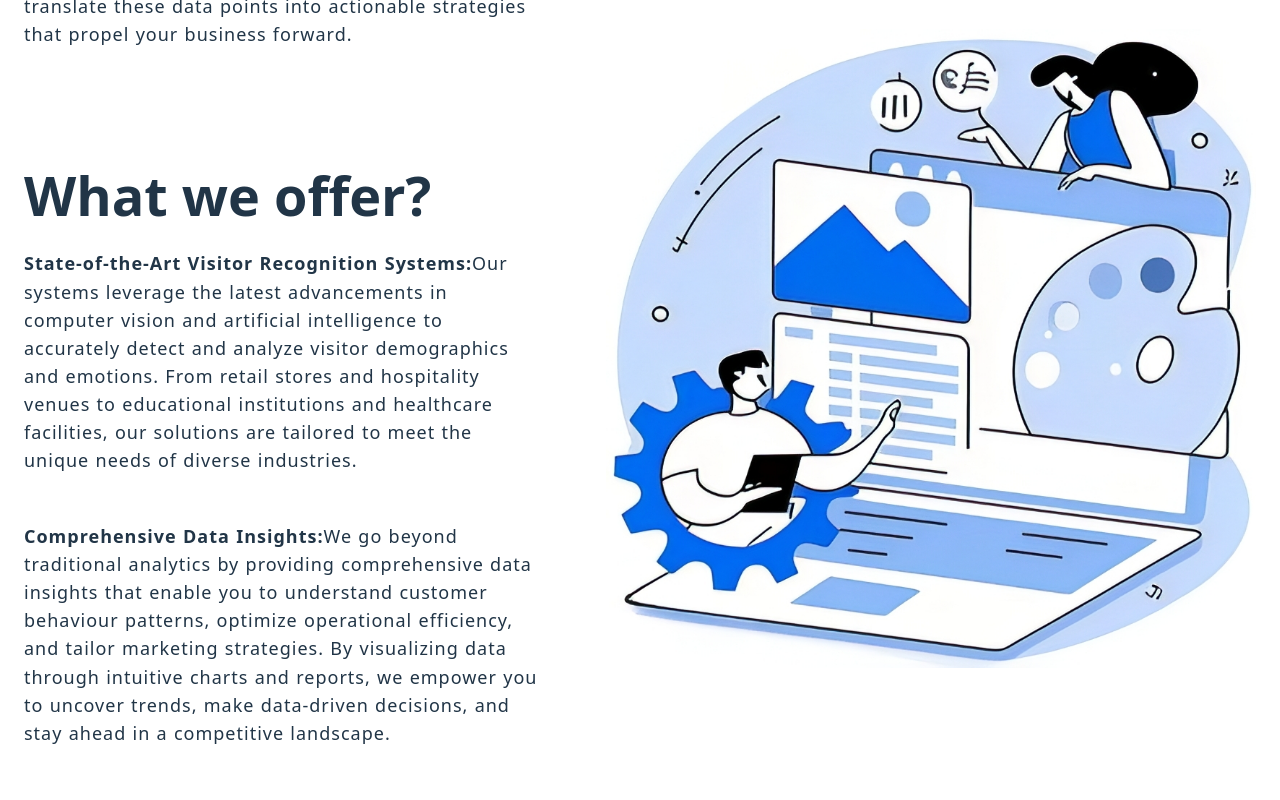
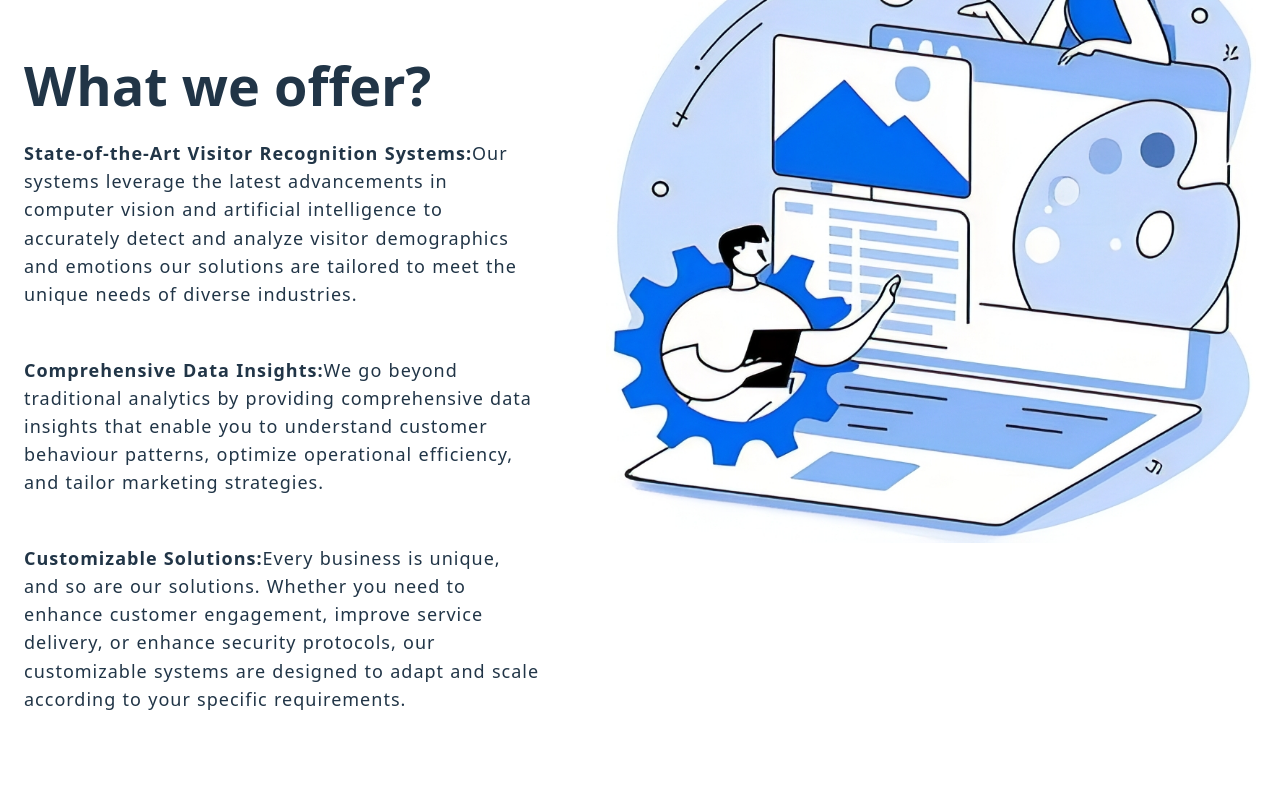
Before and after one commit to pateltisha24/Visitor-Management-System, a React (Vite) app in the folder web/client/: page /about in a window 1280 px wide. Shown: the part 560-1360 px from the top of the page. Built offline with nearby package versions, Linux system fonts and the light colour scheme.

Commit message:
Descriptive message about the changes

```diff
--- a/web/client/src/pages/About.jsx
+++ b/web/client/src/pages/About.jsx
@@ -116,7 +116,6 @@ export const About = () => {
           </div>
           <div className="container grid grid-two-cols">
             <div className="hero-content">
-            <p>Welcome to our Cutting-Edge Visitor Recognition and Analytics System</p><br />
           <h1>Our Mission</h1>
 
           <p>
@@ -124,21 +123,18 @@ export const About = () => {
             and enhance customer satisfaction. We are committed to developing cutting-edge technologies
             that not only capture age, gender, and emotional insights but also translate these data points
             into actionable strategies that propel your business forward.
-          </p><br /><br /><br /><br /><br />
+          </p><br /><br /><br />
               <h1>What we offer?</h1>
               <p>
                 <b>State-of-the-Art Visitor Recognition Systems:</b>Our systems leverage the latest
                 advancements in computer vision and artificial intelligence to accurately detect and
-                analyze visitor demographics and emotions. From retail stores and hospitality venues
-                to educational institutions and healthcare facilities, our solutions are tailored to meet
+                analyze visitor demographics and emotions our solutions are tailored to meet
                 the unique needs of diverse industries.
               </p>
               <p>
                 <b>Comprehensive Data Insights:</b>We go beyond traditional analytics by providing comprehensive
                 data insights that enable you to understand customer behaviour patterns, optimize operational
-                efficiency, and tailor marketing strategies. By visualizing data through intuitive charts and
-                reports, we empower you to uncover trends, make data-driven decisions, and stay ahead in a
-                competitive landscape.
+                efficiency, and tailor marketing strategies.
               </p>
               <p>
                 <b>Customizable Solutions:</b>Every business is unique, and so are our solutions.
```
